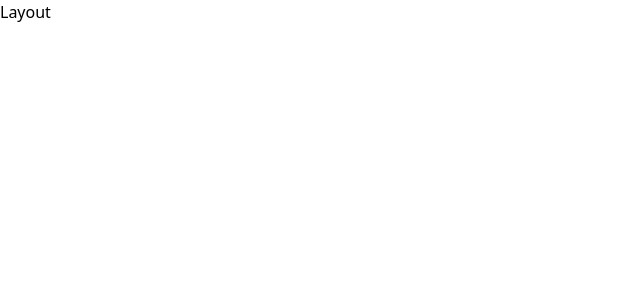
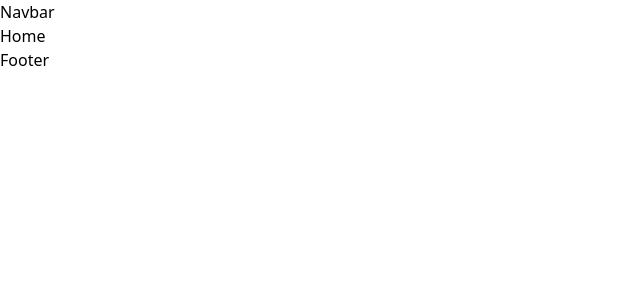
Before and after one commit to keanureano/firebase-portfolio, a React (Vite) app: page / in a window 1280 px wide. Shown: the top 300 px of the page, without its empty margins (0-640 px from the left). Built offline with nearby package versions, Linux system fonts and the light colour scheme.

Commit message:
add home and about page

```diff
--- a/src/main.jsx
+++ b/src/main.jsx
@@ -4,9 +4,25 @@ import "./index.css";
 import { createBrowserRouter, RouterProvider } from "react-router-dom";
 import Layout from "./pages/Layout";
 import Error from "./pages/Error";
+import Home from "./pages/Home";
+import About from "./pages/About";
 
 const router = createBrowserRouter([
-  { path: "/", element: <Layout />, errorElement: <Error /> },
+  {
+    path: "/",
+    element: <Layout />,
+    errorElement: <Error />,
+    children: [
+      {
+        index: true,
+        element: <Home />,
+      },
+      {
+        path: "about/",
+        element: <About />,
+      },
+    ],
+  },
 ]);
 
 ReactDOM.createRoot(document.getElementById("root")).render(
--- /dev/null
+++ b/src/pages/About.jsx
@@ -0,0 +1,3 @@
+export default function About() {
+  return <div>About</div>;
+}
--- /dev/null
+++ b/src/pages/Home.jsx
@@ -0,0 +1,3 @@
+export default function Home() {
+  return <div>Home</div>;
+}
--- a/src/pages/Layout.jsx
+++ b/src/pages/Layout.jsx
@@ -1,3 +1,11 @@
+import { Outlet } from "react-router-dom";
+
 export default function Layout() {
-    return <div>Layout</div>
+  return (
+    <div>
+      Navbar
+      <Outlet />
+      Footer
+    </div>
+  );
 }
```
